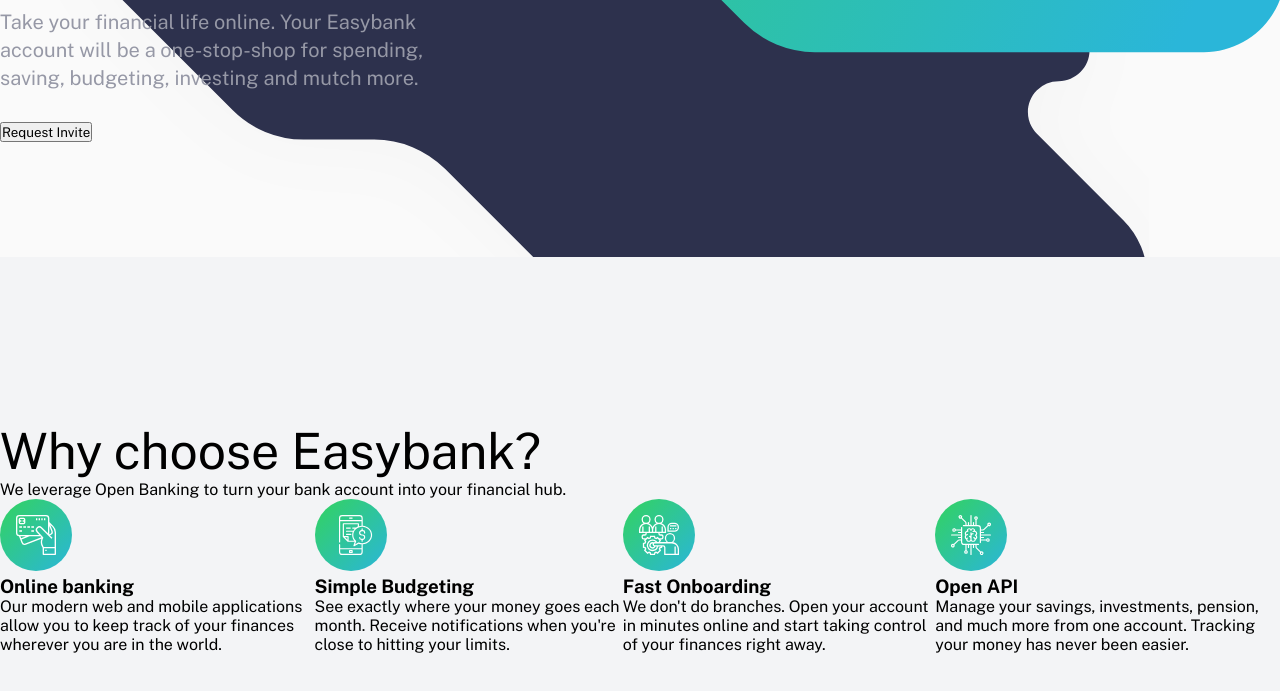
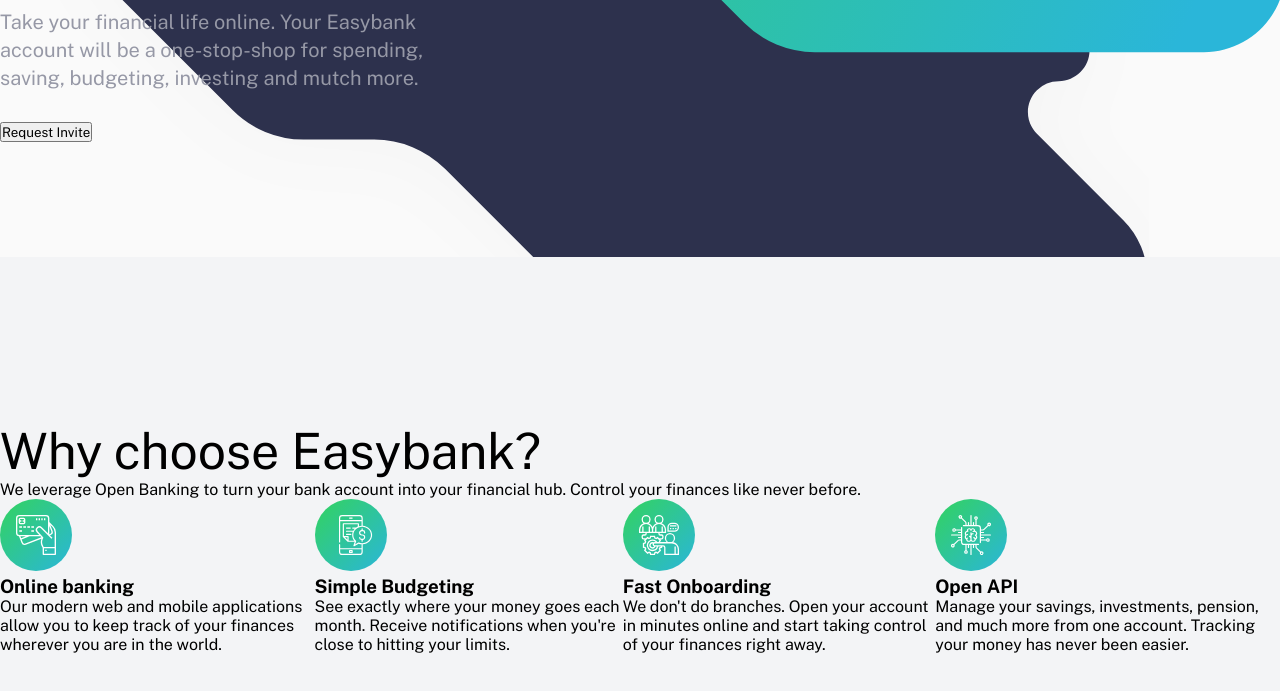
Before and after one commit to joaopedrobenassi/EasyBank, a plain HTML site: page index.html in a window 1280 px wide. Shown: the part 383-1074 px from the top of the page. Drawn offline with nearby package versions, Linux system fonts and the light colour scheme.

Commit message:
Editando texto aside_paragraph

```diff
--- a/index.html
+++ b/index.html
@@ -36,7 +36,7 @@
     <aside>
         <section class="aside_section">
             <h2 class="aside_title">Why choose Easybank?</h2>
-            <p class="aside_paragraph">We leverage Open Banking to turn your bank account into your financial hub.</p>
+            <p class="aside_paragraph">We leverage Open Banking to turn your bank account into your financial hub. Control your finances like never before.</p>
             <section class="aside_informations">
                 <div>
                     <figure><img src="./Src/IMG/icon-online.svg" alt="icon online banking"></figure>
```
